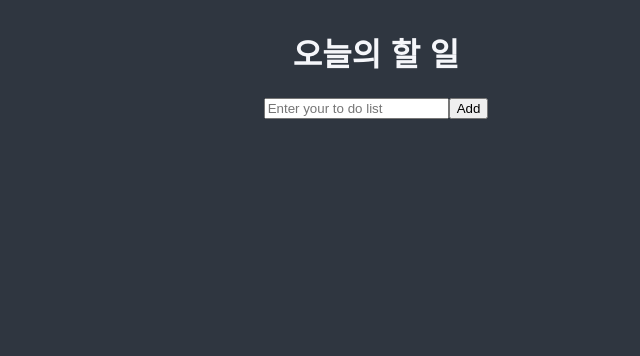
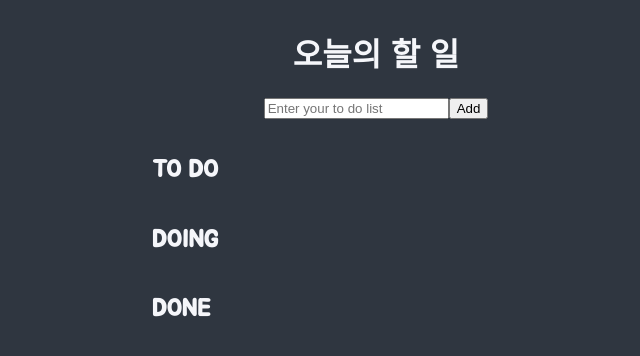
Before and after one commit to FUNco247/React_master_class, a React (Create React App) app: page / in a window 1280 px wide. Shown: the top 356 px of the page, without its empty margins (272-912 px from the left). Built offline with nearby package versions, Linux system fonts and the light colour scheme; a web font is replaced by a local one.

Commit message:
FEAT sort by todo type using recoil selector

```diff
--- a/src/atoms.tsx
+++ b/src/atoms.tsx
@@ -1,5 +1,6 @@
-import { atom } from "recoil";
+import { atom, selector } from "recoil";
 
+// selector treat output of state
 export interface IToDo {
   text: string;
   id: number;
@@ -10,3 +11,15 @@ export const toDoState = atom<IToDo[]>({
   key: "toDo",
   default: [],
 });
+
+export const toDoSelector = selector({
+  key: "toDoSelector",
+  get: ({ get }) => {
+    const toDos = get(toDoState);
+    return [
+      toDos.filter((toDo) => toDo.type === "TO_DO"),
+      toDos.filter((toDo) => toDo.type === "DOING"),
+      toDos.filter((toDo) => toDo.type === "DONE"),
+    ];
+  },
+});
--- a/src/components/ListUpToDo.tsx
+++ b/src/components/ListUpToDo.tsx
@@ -29,7 +29,7 @@ function ListUpToDo({ toDo }: IToDoProps) {
       const targetToDoIndex = current.findIndex((toDo) => toDo.id === id);
       const targetToDo = current[targetToDoIndex];
       const newToDo = { text, id, type: newType };
-      console.log(targetToDo, newToDo);
+      //console.log(targetToDo, newToDo);
       const partOne = current.slice(0, targetToDoIndex);
       const partTwo = current.slice(targetToDoIndex + 1);
       return [...partOne, newToDo as IToDo, ...partTwo];
--- a/src/pages/ToDoList.tsx
+++ b/src/pages/ToDoList.tsx
@@ -1,6 +1,6 @@
 import { useRecoilValue } from "recoil";
 import styled from "styled-components";
-import { toDoState } from "../atoms";
+import { toDoSelector, toDoState } from "../atoms";
 import AddToDo from "../components/AddToDo";
 import ListUpToDo from "../components/ListUpToDo";
 
@@ -31,7 +31,8 @@ function ToDoList() {
    * const setValue = useSetRecoilState(toDoState);  this hook set value in the atom
    * const [toDos, setToDos] = useRecoilState(toDoState);  this hook can be used like useState hook
    */
-  const toDos = useRecoilValue(toDoState);
+  //const toDos = useRecoilValue(toDoState); //this code get all data in atom
+  const [toDo, doing, done] = useRecoilValue(toDoSelector);
 
   return (
     <Wrapper>
@@ -39,9 +40,24 @@ function ToDoList() {
         <h1>오늘의 할 일</h1>
         <AddToDo />
         <ToDoBox>
-          {toDos.map((toDo) => (
-            <ListUpToDo key={toDo.id} toDo={toDo} />
-          ))}
+          <div>
+            <h2>TO DO</h2>
+            {toDo.map((toDo) => (
+              <ListUpToDo key={toDo.id} toDo={toDo} />
+            ))}
+          </div>
+          <div>
+            <h2>DOING</h2>
+            {doing.map((toDo) => (
+              <ListUpToDo key={toDo.id} toDo={toDo} />
+            ))}
+          </div>
+          <div>
+            <h2>DONE</h2>
+            {done.map((toDo) => (
+              <ListUpToDo key={toDo.id} toDo={toDo} />
+            ))}
+          </div>
         </ToDoBox>
       </Container>
     </Wrapper>
```
